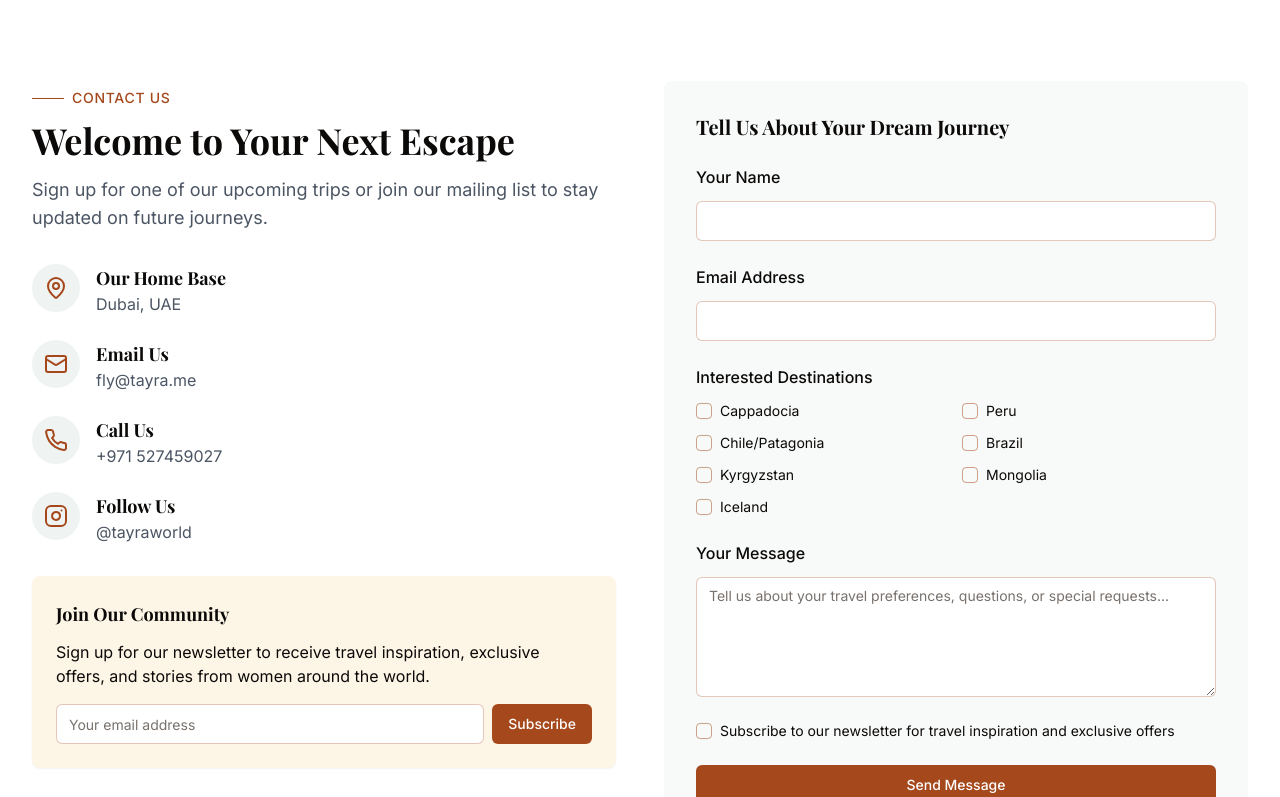
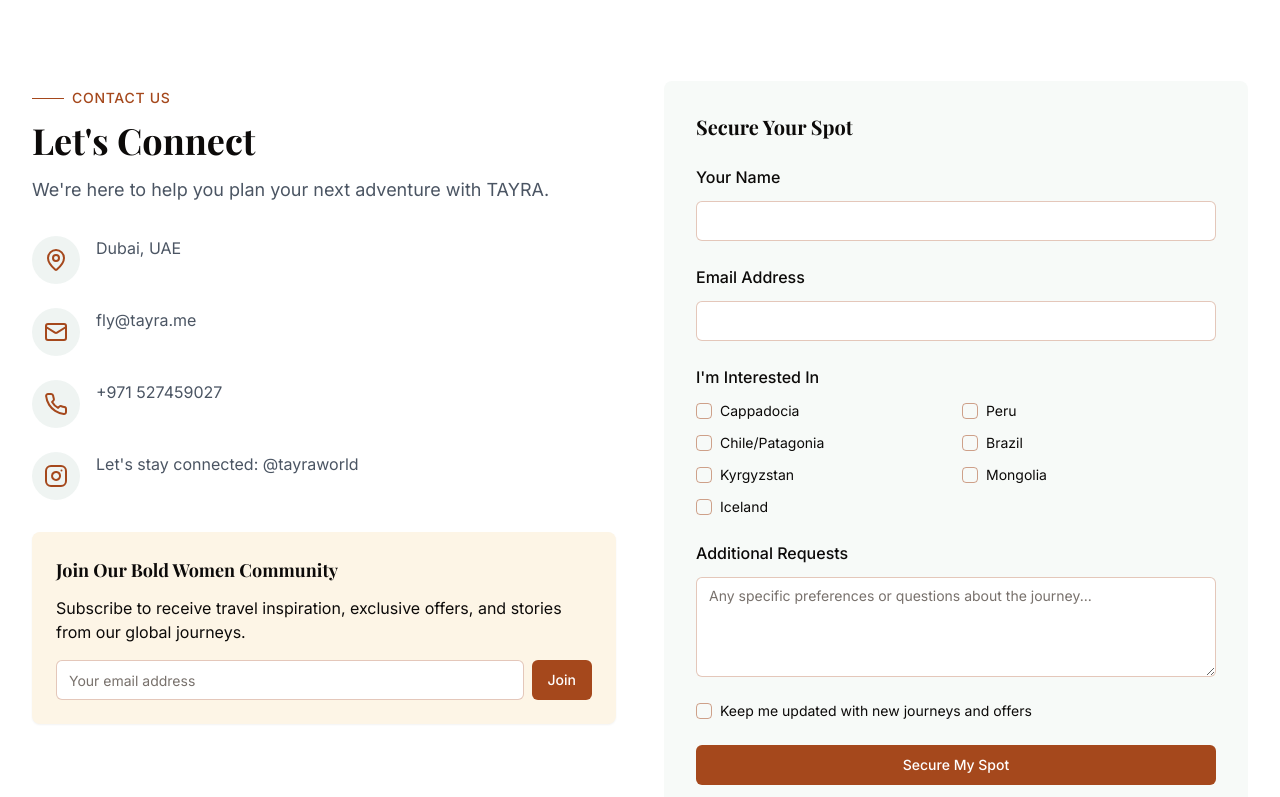
Before and after one commit to thabti/tayra-journeys-bloom, a React (Vite) app: page / in a window 1280 px wide. Shown: the part 4180-4977 px from the top of the page. Built offline with nearby package versions, Linux system fonts and the light colour scheme; a web font is replaced by a local one.

Commit message:
Refactor ContactSection
Simplified the contact section and improved the call to action for the form.

```diff
--- a/src/components/ContactSection.tsx
+++ b/src/components/ContactSection.tsx
@@ -1,6 +1,6 @@
 
 import { useState } from 'react';
-import { Check, MapPin, Mail, Phone, Instagram } from 'lucide-react';
+import { MapPin, Mail, Phone, Instagram } from 'lucide-react';
 import { Button } from '@/components/ui/button';
 import { Input } from '@/components/ui/input';
 import { Textarea } from '@/components/ui/textarea';
@@ -65,9 +65,9 @@ const ContactSection = () => {
                 <span className="text-tayra-terra uppercase tracking-wider text-sm font-medium">Contact Us</span>
               </div>
 
-              <h2 className="text-3xl md:text-4xl font-serif font-bold mb-4">Welcome to Your Next Escape</h2>
+              <h2 className="text-3xl md:text-4xl font-serif font-bold mb-4">Let's Connect</h2>
               <p className="text-lg text-gray-600">
-                Sign up for one of our upcoming trips or join our mailing list to stay updated on future journeys.
+                We're here to help you plan your next adventure with TAYRA.
               </p>
             </div>
 
@@ -77,7 +77,6 @@ const ContactSection = () => {
                   <MapPin className="h-6 w-6 text-tayra-terra" />
                 </div>
                 <div>
-                  <h3 className="font-serif font-bold text-lg">Our Home Base</h3>
                   <p className="text-gray-600">Dubai, UAE</p>
                 </div>
               </div>
@@ -87,7 +86,6 @@ const ContactSection = () => {
                   <Mail className="h-6 w-6 text-tayra-terra" />
                 </div>
                 <div>
-                  <h3 className="font-serif font-bold text-lg">Email Us</h3>
                   <p className="text-gray-600">fly@tayra.me</p>
                 </div>
               </div>
@@ -97,7 +95,6 @@ const ContactSection = () => {
                   <Phone className="h-6 w-6 text-tayra-terra" />
                 </div>
                 <div>
-                  <h3 className="font-serif font-bold text-lg">Call Us</h3>
                   <p className="text-gray-600">+971 527459027</p>
                 </div>
               </div>
@@ -107,16 +104,15 @@ const ContactSection = () => {
                   <Instagram className="h-6 w-6 text-tayra-terra" />
                 </div>
                 <div>
-                  <h3 className="font-serif font-bold text-lg">Follow Us</h3>
-                  <p className="text-gray-600">@tayraworld</p>
+                  <p className="text-gray-600">Let's stay connected: @tayraworld</p>
                 </div>
               </div>
             </div>
 
             <div className="p-6 bg-tayra-cream rounded-lg shadow-sm">
-              <h3 className="font-serif font-bold text-lg mb-3">Join Our Community</h3>
+              <h3 className="font-serif font-bold text-lg mb-3">Join Our Bold Women Community</h3>
               <p className="mb-4">
-                Sign up for our newsletter to receive travel inspiration, exclusive offers, and stories from women around the world.
+                Subscribe to receive travel inspiration, exclusive offers, and stories from our global journeys.
               </p>
               <div className="flex space-x-2">
                 <Input
@@ -125,7 +121,7 @@ const ContactSection = () => {
                   className="border-tayra-terra/30 focus:border-tayra-terra focus:ring-tayra-terra"
                 />
                 <Button className="bg-tayra-terra hover:bg-tayra-terra/90 text-white">
-                  Subscribe
+                  Join
                 </Button>
               </div>
             </div>
@@ -133,7 +129,7 @@ const ContactSection = () => {
 
           <div className="md:w-1/2">
             <div className="bg-tayra-mint/10 p-8 rounded-lg">
-              <h3 className="font-serif font-bold text-xl mb-6">Tell Us About Your Dream Journey</h3>
+              <h3 className="font-serif font-bold text-xl mb-6">Secure Your Spot</h3>
 
               <form onSubmit={handleSubmit} className="space-y-6">
                 <div className="space-y-3">
@@ -166,7 +162,7 @@ const ContactSection = () => {
 
                 <div className="space-y-3">
                   <label className="block font-medium">
-                    Interested Destinations
+                    I'm Interested In
                   </label>
                   <div className="grid grid-cols-2 gap-3">
                     {destinations.map((destination) => (
@@ -187,14 +183,14 @@ const ContactSection = () => {
 
                 <div className="space-y-3">
                   <label htmlFor="message" className="block font-medium">
-                    Your Message
+                    Additional Requests
                   </label>
                   <Textarea
                     id="message"
                     value={message}
                     onChange={(e) => setMessage(e.target.value)}
-                    placeholder="Tell us about your travel preferences, questions, or special requests..."
-                    className="border-tayra-terra/30 focus:border-tayra-terra focus:ring-tayra-terra min-h-[120px]"
+                    placeholder="Any specific preferences or questions about the journey..."
+                    className="border-tayra-terra/30 focus:border-tayra-terra focus:ring-tayra-terra min-h-[100px]"
                   />
                 </div>
 
@@ -206,7 +202,7 @@ const ContactSection = () => {
                     className="text-tayra-terra border-tayra-terra/50 data-[state=checked]:bg-tayra-terra data-[state=checked]:text-white"
                   />
                   <label htmlFor="newsletter" className="text-sm">
-                    Subscribe to our newsletter for travel inspiration and exclusive offers
+                    Keep me updated with new journeys and offers
                   </label>
                 </div>
 
@@ -215,7 +211,7 @@ const ContactSection = () => {
                   className="bg-tayra-terra hover:bg-tayra-terra/90 text-white w-full"
                   disabled={loading}
                 >
-                  {loading ? 'Sending...' : 'Send Message'}
+                  {loading ? 'Sending...' : 'Secure My Spot'}
                 </Button>
               </form>
             </div>
```
